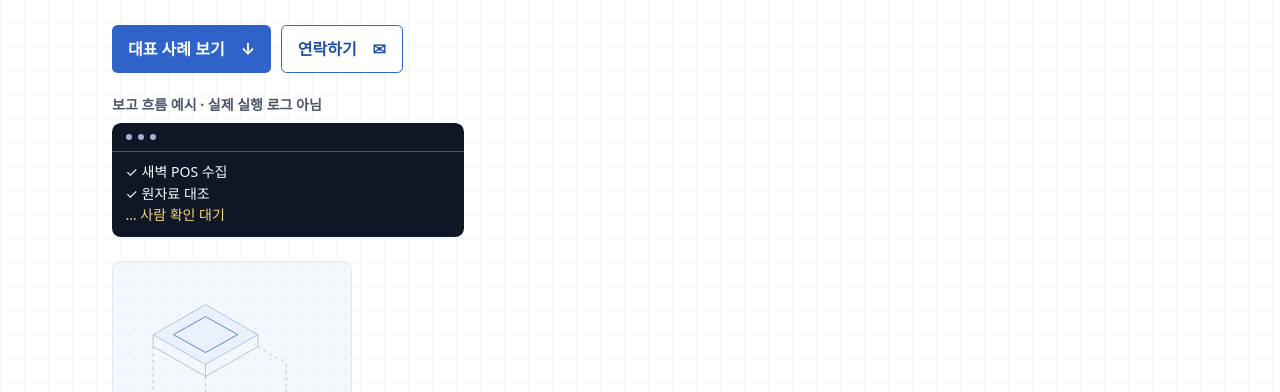
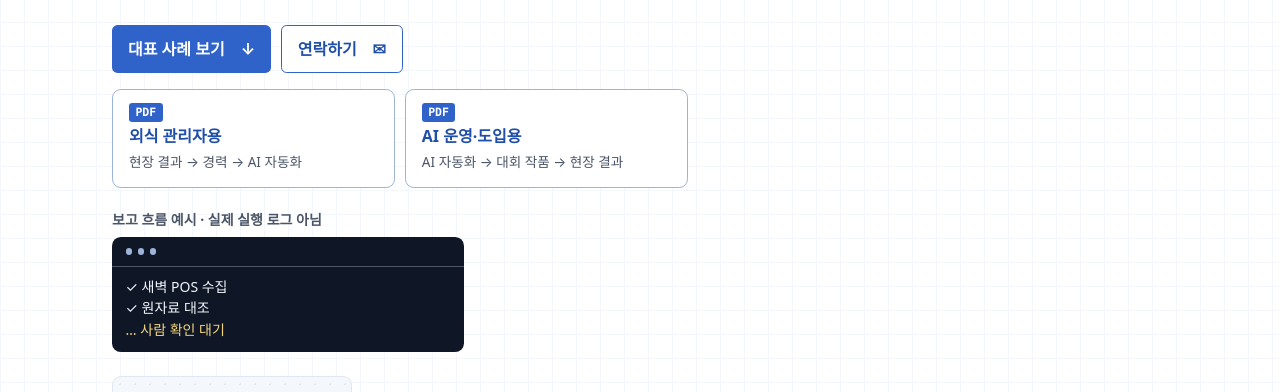
Before and after one commit to yeongman-builds/yeongman-builds.github.io, a plain HTML site: page index.html in a window 1280 px wide. Shown: the part 338-730 px from the top of the page. Drawn offline with Linux system fonts and the light colour scheme.

Commit message:
Add two PDF portfolio versions with links
Co-Authored-By: Claude Opus 5.5 <noreply@anthropic.com>

```diff
--- a/index.html
+++ b/index.html
@@ -22,6 +22,10 @@
       <div class="actions">
         <a class="button" href="#case">대표 사례 보기 <span aria-hidden="true">↓</span></a>
         <a class="button button-line" href="mailto:omanimusic@gmail.com">연락하기 <span aria-hidden="true">✉</span></a>
+      </div>
+      <div class="pdfs" aria-label="PDF 포트폴리오">
+        <a class="pdf" href="portfolio-fnb.pdf" target="_blank" rel="noopener"><span class="pdf-tag">PDF</span><strong>외식 관리자용</strong><span>현장 결과 → 경력 → AI 자동화</span></a>
+        <a class="pdf" href="portfolio-ai.pdf" target="_blank" rel="noopener"><span class="pdf-tag">PDF</span><strong>AI 운영·도입용</strong><span>AI 자동화 → 대회 작품 → 현장 결과</span></a>
       </div>
       <figure class="terminal">
         <figcaption>보고 흐름 예시 · 실제 실행 로그 아님</figcaption>
--- a/styles.css
+++ b/styles.css
@@ -301,6 +301,21 @@ dd { color: var(--muted); }
 .button-line { background: var(--background); color: var(--blue-dark); border: 1px solid var(--blue); }
 .button-line:hover { background: var(--surface); color: var(--blue-dark); }
 
+.pdfs { display: grid; gap: .6rem; margin-top: 1rem; max-width: 36rem; }
+.pdf {
+  display: grid;
+  gap: .1rem;
+  padding: .8rem 1rem;
+  border: 1px solid var(--blue-light);
+  border-radius: .55rem;
+  background: var(--background);
+  text-decoration: none;
+}
+.pdf:hover { border-color: var(--blue); background: var(--surface); }
+.pdf strong { color: var(--blue-dark); }
+.pdf span:last-child { color: var(--muted); font-size: .85rem; }
+.pdf-tag { justify-self: start; padding: 0 .4rem; border-radius: .2rem; background: var(--blue); color: #fff; font-family: var(--mono); font-size: .72rem; font-weight: 700; }
+
 .lead { color: var(--muted); margin-bottom: 1rem; }
 
 .team {
@@ -329,6 +344,7 @@ dd { color: var(--muted); }
 
 @media (min-width: 43rem) {
   .team { grid-template-columns: repeat(4, 1fr); }
+  .pdfs { grid-template-columns: 1fr 1fr; }
   .flows { grid-template-columns: 1fr 1fr; }
   .flow { padding: 1.25rem; }
   .notes > div { grid-template-columns: 13rem 1fr; }
```
Also changed, not shown: 2 other files.
